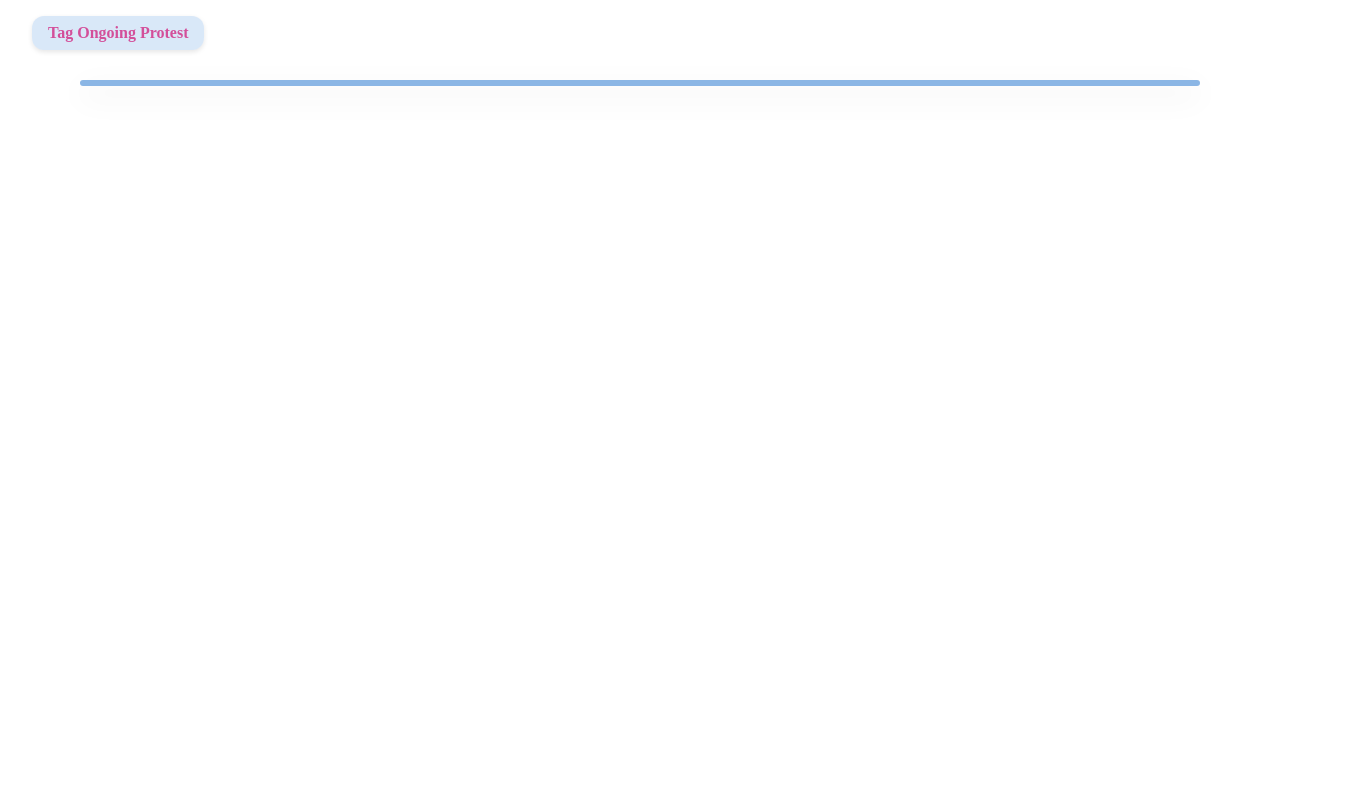
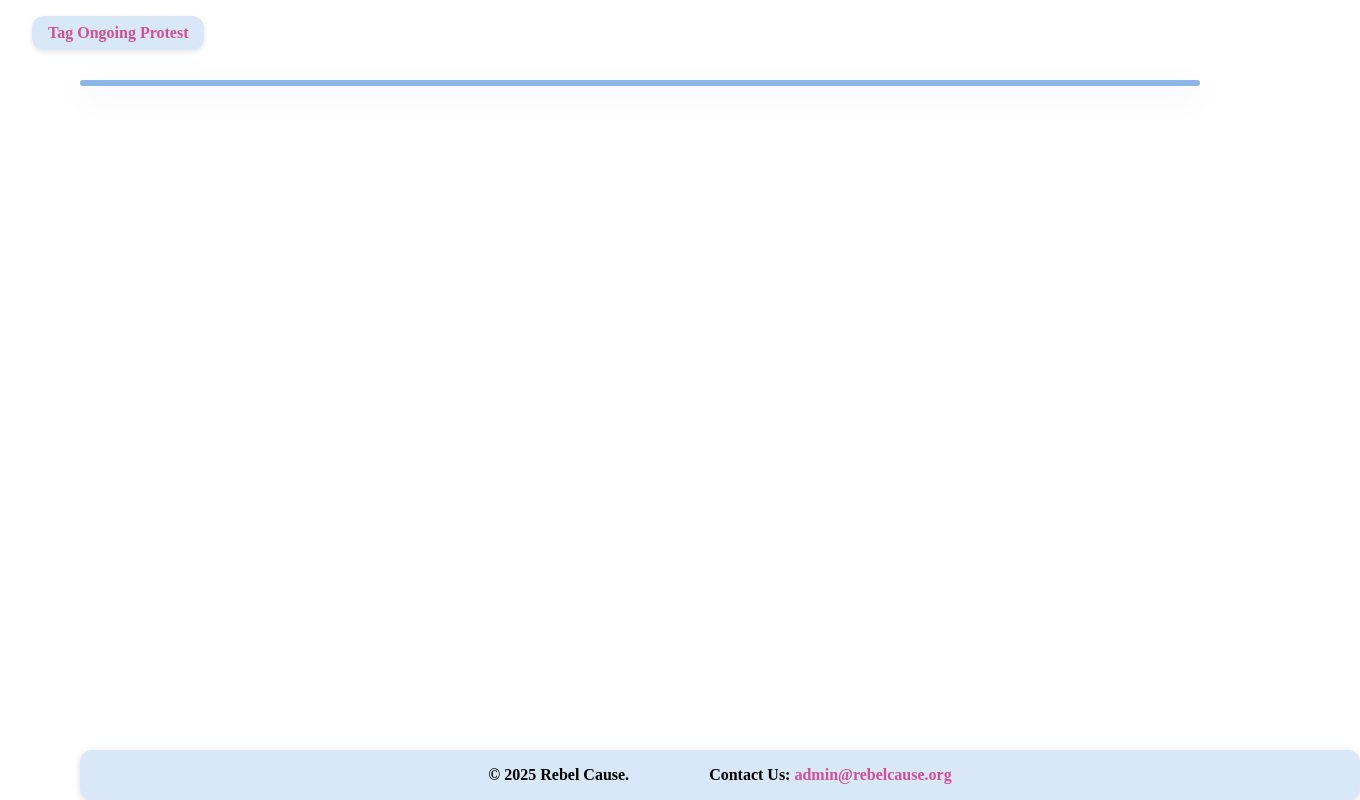
Before and after one commit to kerabram/Saved-Rebel-Cause-Front-End, a plain HTML site: page rebeldashboard.html in a window 1280 px wide. Shown: the whole page, 1360 px wide, since content can reach past the window. Drawn offline with Linux system fonts and the light colour scheme.

Commit message:
front end done

```diff
--- a/rebeldashboard.html
+++ b/rebeldashboard.html
@@ -19,4 +19,11 @@
         <div class="map-container" id="map"></div>
     </main>
 </body>
+  <footer class="main-footer">
+  <ul class="footer-container">
+  <li>© 2025 Rebel Cause.</li>
+  <li>Contact Us:
+    <a href="mailto:admin@rebelcause.org">admin@rebelcause.org</a></li>
+</ul>
+</footer>
 </html>
--- a/styles.css
+++ b/styles.css
@@ -427,5 +427,5 @@ protest-form input,
     min-width: 1000px;
     border: 3px solid #8bb6e5;
     border-radius: 12px;
-    box-shadow: 0 10px 30px rgba(0, 0, 0, 0.1);
+    box-shadow: 0 10px 30px rgba(0,0,0,0.1);
 }
```
Also changed, not shown: index.html (+2 -2 lines), protestsubmission.html (+1 -1 lines).
